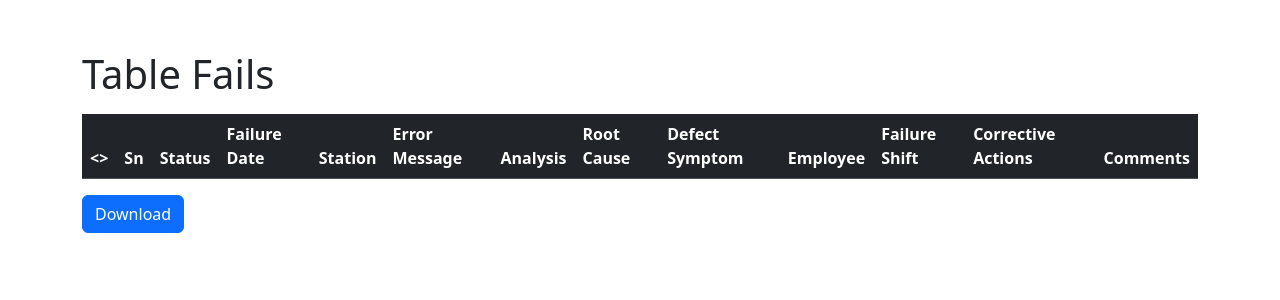
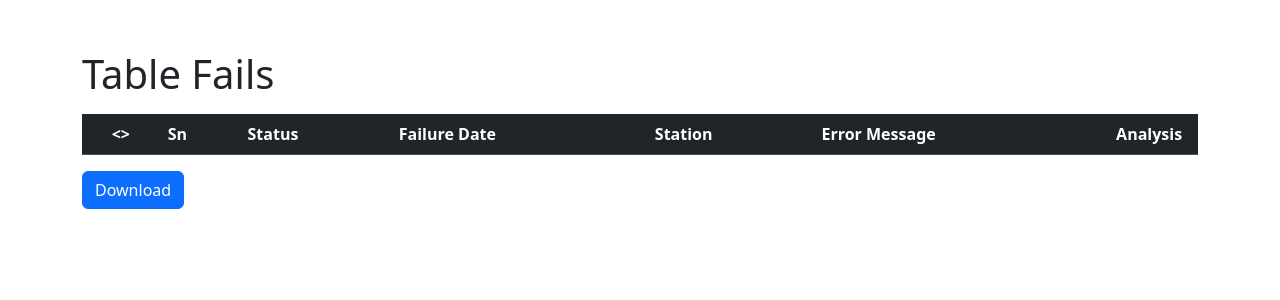
Before and after one commit to JoseArevalozz/Tim_db, a Django app: page /tableFailures/ in a window 1280 px wide. Shown: the part 70-370 px from the top of the page. Run offline with Django 4.2, Linux system fonts and the light colour scheme; a user stored in the database is signed in; tables that the repository leaves empty hold one stand-in row (values such as "Sample post"); lists and menus that the app fills with data are empty.

Commit message:
edit table fails

```diff
--- a/Tim_DB/settings.py
+++ b/Tim_DB/settings.py
@@ -24,7 +24,7 @@
 SECRET_KEY = 'django-insecure-91tmz0v3x7cl*7*@%an000nuf1beej)54j8@%$*p)w*-$10^uv'
 
 # SECURITY WARNING: don't run with debug turned on in production!
-DEBUG = False
+DEBUG = True
 
 ALLOWED_HOSTS = ['*']
 
--- a/forms_db/templates/base/table_fails.html
+++ b/forms_db/templates/base/table_fails.html
@@ -6,7 +6,7 @@
         <div class="table-responsive">
             <form action="" method="POST">
                 {% csrf_token %}
-                <table class="table table-hover table-dark table-striped mt-2">
+                <table id="table-fails" class="table table-hover table-dark table-striped mt-2">
                     <thead>
                         <tr>
                             <th scope="col" title="Select all " id="bt-all" onclick="selectAll()"><></th>
@@ -70,4 +70,5 @@
             }
         }
     </script>
+
 {% endblock content %}
--- a/forms_db/views.py
+++ b/forms_db/views.py
@@ -481,7 +481,7 @@
             dateStart = list(map(int, dates[0].split('-')))
             start = date(dateStart[0], dateStart[1], dateStart[2])
 
-            dateEnd = list(map(int, dates[1].split('-'))  )
+            dateEnd = list(map(int, dates[1].split('-')))
             end = date(dateEnd[0], dateEnd[1], dateEnd[2])
             new_end = end + timedelta(days=1)
 
@@ -489,8 +489,8 @@
                 dateRejected__range=[start, new_end],)
         else:
             rejects = Rejected.objects.filter(id_f__sn_f__pn_b__project=employe.privileges).filter(
-                Q(folio__icontains=q)
-            )
+                Q(folio__icontains=q) |
+                Q(id_f__sn_f__sn__icontains=q) )
     except:
         return redirect('tableRejects')
 
--- a/static/styles/style.css
+++ b/static/styles/style.css
@@ -41,3 +41,11 @@
     background-color: #5f6f76;
     box-shadow: 0px 5px 10px 0px rgba(0, 0, 0, 0.5)
 }
+
+/* ************* tables ***************** */
+#table-fails{
+    /* position: relative; */
+    background-color: red;
+    width: 2850px;
+    /* border-collapse: collapse;  */
+}
--- a/templates/main.html
+++ b/templates/main.html
@@ -9,7 +9,7 @@
     <link rel="shortcut icon" type="image/png" href="{% static 'images/TimLogoW.png' %}"/>
     <link href="https://cdn.jsdelivr.net/npm/bootstrap@5.3.1/dist/css/bootstrap.min.css" rel="stylesheet" integrity="sha384-4bw+/aepP/YC94hEpVNVgiZdgIC5+VKNBQNGCHeKRQN+PtmoHDEXuppvnDJzQIu9" crossorigin="anonymous">
     <script src="https://cdn.jsdelivr.net/npm/bootstrap@5.3.1/dist/js/bootstrap.bundle.min.js" integrity="sha384-HwwvtgBNo3bZJJLYd8oVXjrBZt8cqVSpeBNS5n7C8IVInixGAoxmnlMuBnhbgrkm" crossorigin="anonymous"></script>
-    <link rel="stylesheet" href="{% static 'styles/style.css' %}" />
+    <link rel="stylesheet" type="text/css" href="{% static 'styles/style.css' %}" />
 
 
 </head>
@@ -31,9 +31,6 @@
     </div>
     {% endif %}
 
-
-
-
     {% block content %}
 
     {% endblock  %}
--- a/templates/nav.html
+++ b/templates/nav.html
@@ -10,7 +10,7 @@
         <!-- tableRejects search -->
         {% if request.path == '/tableRejects/' %}
         <form class="d-flex mt-3" role="search" method="GET"  action="{% url 'tableRejects' %}">
-            <input name="q" class="form-control me-2" type="search" placeholder="Sn, Model" aria-label="Search"
+            <input name="q" class="form-control me-2" type="search" placeholder="Serial Number, Folio" aria-label="Search"
             {% if search_bt != True %} disabled {% endif %}>
             <button class="btn btn-success" type="submit"
             {% if search_bt != True %} disabled {% endif %}>Search</button>
```
